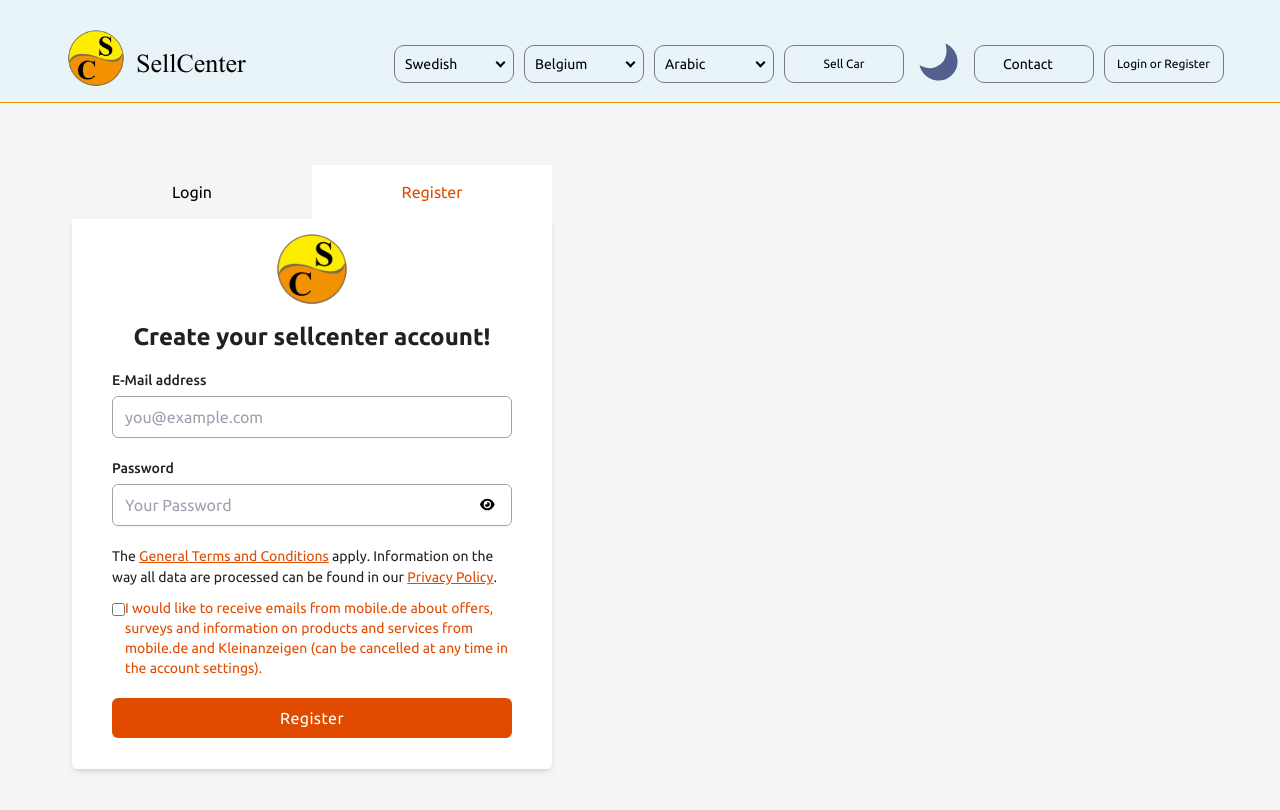
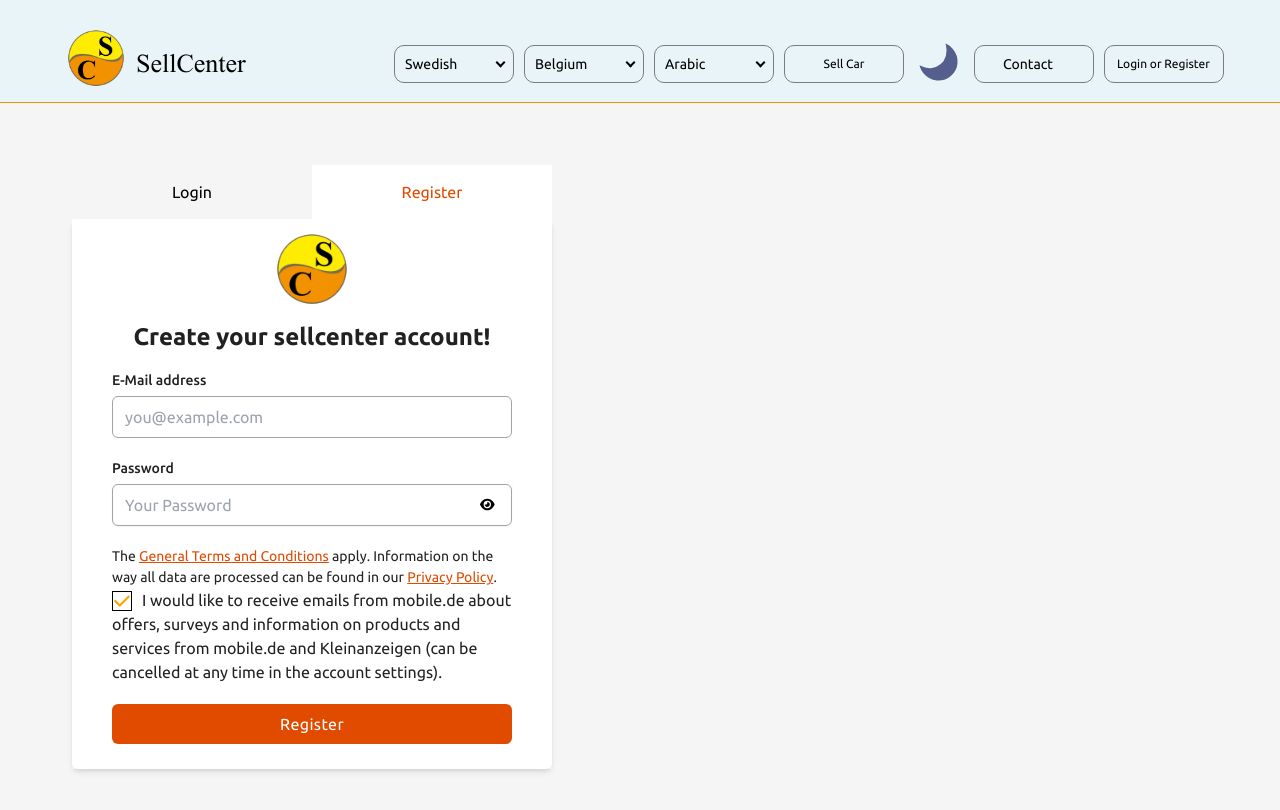
Before and after one commit to Deryjon/mobile-de, a Vue app: page /login in a window 1280 px wide. Both pictures are taken after a click on the button "Register". Shown: the top 810 px of the page. Built offline with nearby package versions, Linux system fonts and the light colour scheme; what vue3-geolocation would draw is missing.

Commit message:
feat: add checkbox (2023-08-01, 21:40)

```diff
--- a/src/components/FormLogin.vue
+++ b/src/components/FormLogin.vue
@@ -193,7 +193,30 @@
                 on the way all data are processed can be found in our
                 <span>Privacy Policy</span>.
               </p>
-              <div class="checkbox flex justify-between mt-[10px]">
+              <label class="custom-checkbox">
+
+                <input type="checkbox" v-model="isChecked"  @click="toggleShowCheckbox()"/>
+                <svg
+                  class="icon"
+                  xmlns="http://www.w3.org/2000/svg"
+                  height="1em"
+                  viewBox="0 0 448 512"
+                  width="1em"
+                >
+                  <!-- Insert your SVG arrow icon here -->
+                  <path
+                    v-if="isChecked"
+                    fill="#FFA500"
+                    d="M438.6 105.4c12.5 12.5 12.5 32.8 0 45.3l-256 256c-12.5 12.5-32.8 12.5-45.3 0l-128-128c-12.5-12.5-12.5-32.8 0-45.3s32.8-12.5 45.3 0L160 338.7 393.4 105.4c12.5-12.5 32.8-12.5 45.3 0z"
+                  />
+                </svg>
+                I would like to receive emails from mobile.de about offers,
+                surveys and information on products and services from mobile.de
+                and Kleinanzeigen (can be cancelled at any time in the account
+                settings).
+              </label>
+
+              <!-- <div class="checkbox flex justify-between mt-[10px]">
                 <div class="div h-[13px] w-[25px]">
                   <input type="checkbox" class="h-full w-full" />
                 </div>
@@ -203,7 +226,7 @@
                   mobile.de and Kleinanzeigen (can be cancelled at any time in
                   the account settings).
                 </label>
-              </div>
+              </div> -->
               <button
                 type="submit"
                 class="w-full px-4 py-2 tracking-wide text-white transition-colors duration-200 transform bg-[#e04b00] rounded-md hover:bg-gray- focus:outline-none focus:bg-gray-600 mt-[20px]"
@@ -233,26 +256,16 @@ export default {
   },
   data() {
     return {
+      isChecked: true	,
       showPassword: false,
-      ex4: [
-        "red",
-        "indigo",
-        "orange",
-        "primary",
-        "secondary",
-        "success",
-        "info",
-        "warning",
-        "error",
-        "red darken-3",
-        "indigo darken-3",
-        "orange darken-3",
-      ],
     };
   },
   methods: {
     toggleShowPassword() {
       this.showPassword = !this.showPassword;
+    },
+    toggleShowCheckbox() {
+			this.isChecked = !this.isChecked;
     },
   },
 };
@@ -272,17 +285,25 @@ export default {
   color: #e04b00;
   text-decoration: underline;
 }
-.custom-label-color {
-  color: black;
-}
-.checkbox label {
-  color: #e04b00; /* Здесь вы можете указать желаемый цвет текста */
+.custom-checkbox input[type="checkbox"] {
+  display: none;
 }
 
-/* Изменение цвета фона для чекбокса */
-.checkbox input[type="checkbox"] {
-	border: 1px solid #f00;
-  background: #f00;
-  border-radius: 5;}
-
+.custom-checkbox {
+  position: relative;
+  padding-left: 30px;
+  cursor: pointer;
+}
+.custom-checkbox .icon {
+  position: absolute;
+  top: 0;
+  left: 0;
+  width: 20px;
+  height: 20px;
+  fill: #ffa500;
+  border: 1px solid #000;
+}
+.custom-checkbox input[type="checkbox"]:checked + .icon {
+  fill: #ffa500;
+}
 </style>
```
